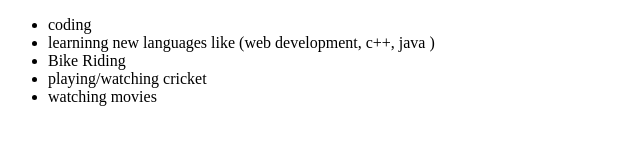
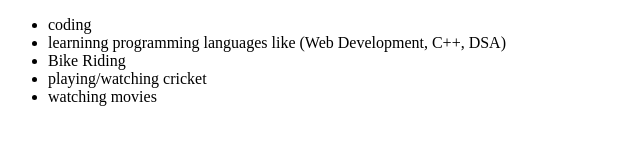
Before and after one commit to mrinalchaudhary/cv, a plain HTML site: page myHobbies.html in a window 1280 px wide. Shown: the full height of the page, 0-640 px from the left. Drawn offline with Linux system fonts and the light colour scheme.

Commit message:
Update myHobbies.html

```diff
--- a/myHobbies.html
+++ b/myHobbies.html
@@ -6,7 +6,7 @@
 <body>
 	<ul>
 		<li>coding</li>
-		<li>learninng new languages like (web development, c++, java )</li>
+		<li>learninng programming languages like (Web Development, C++, DSA)</li>
 		<li>Bike Riding</li>
 		<li>playing/watching cricket</li>
 		<li>watching movies</li>
```
